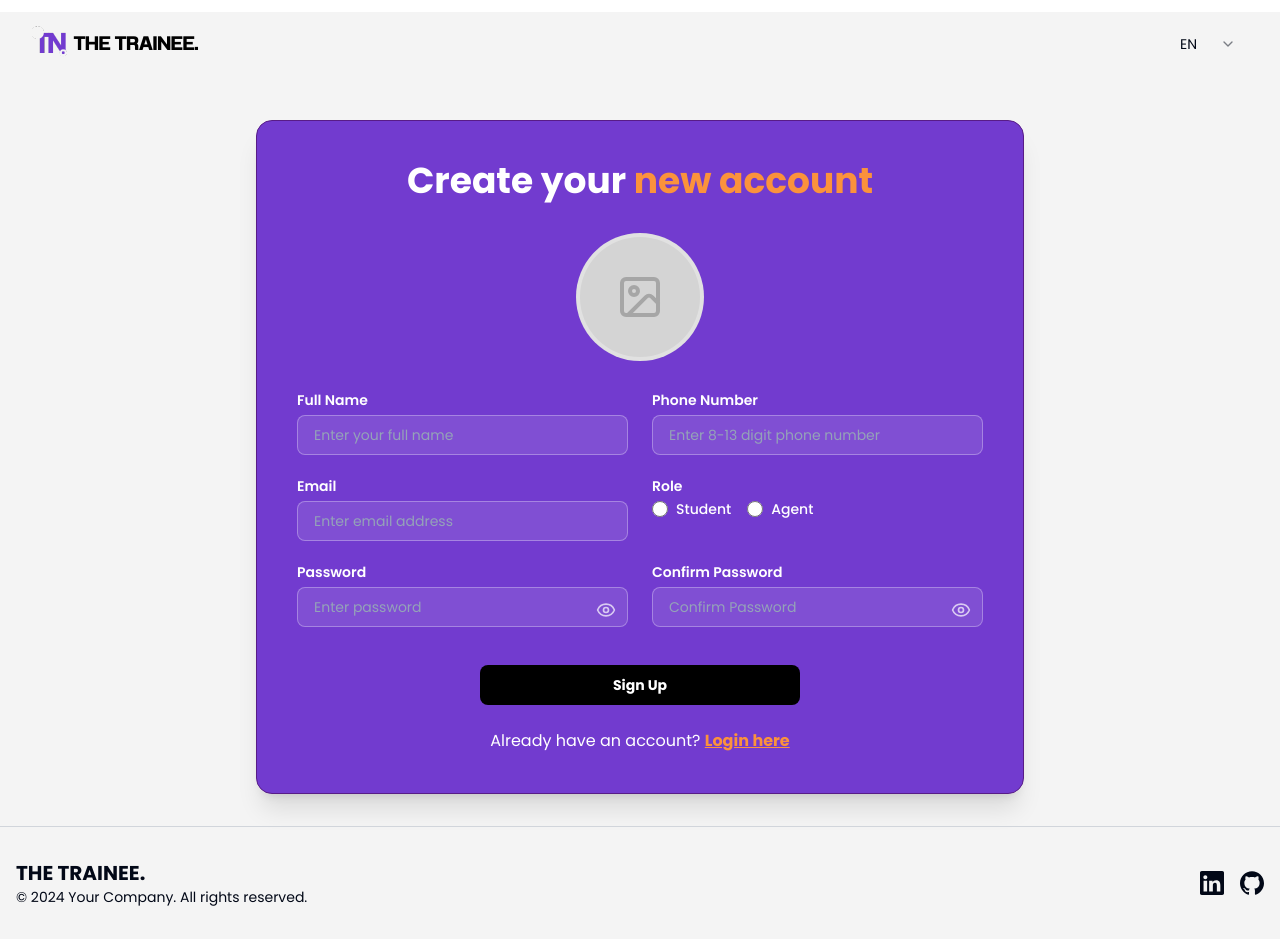
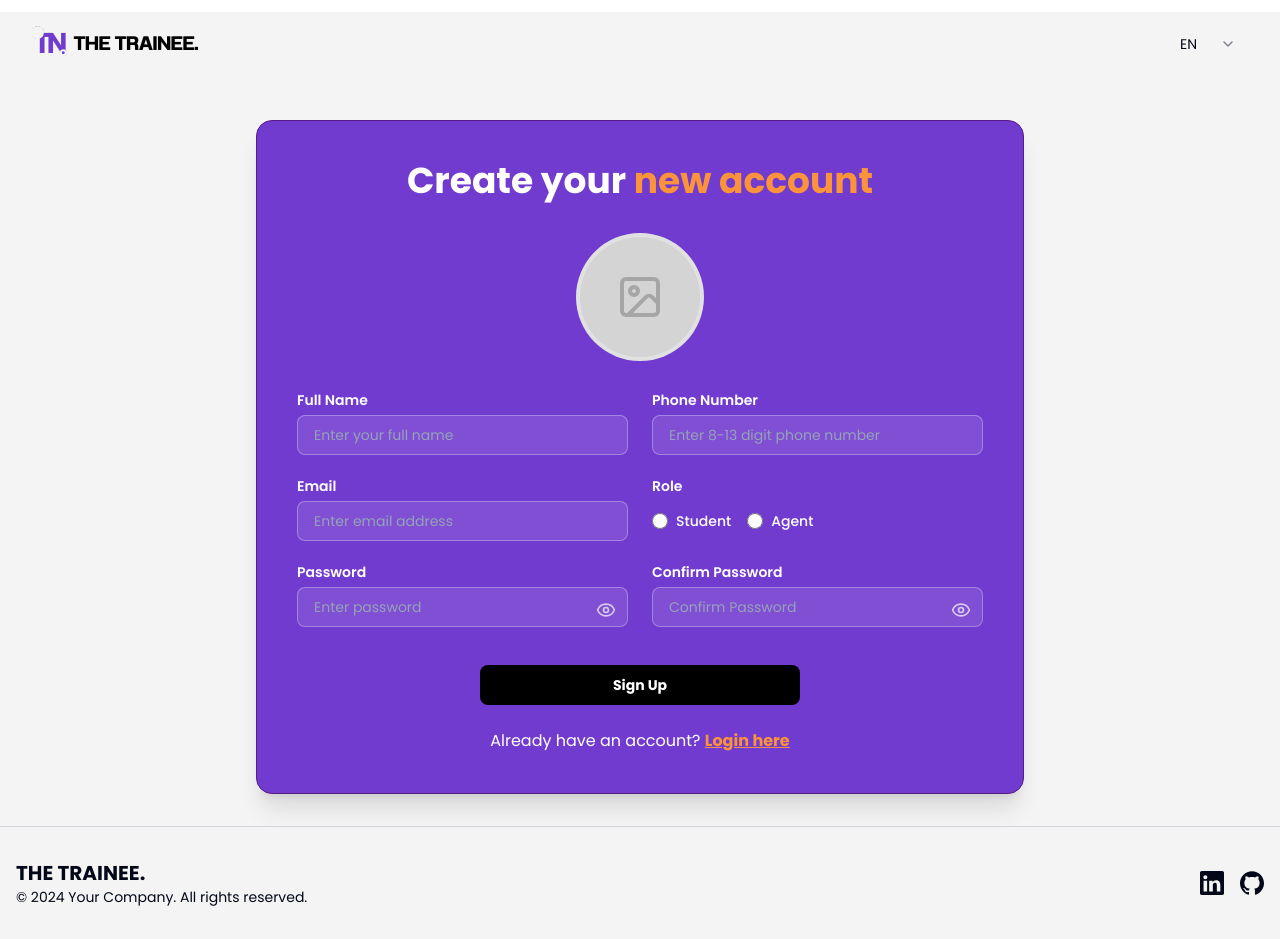
Before and after one commit to ptks27/Internship_application_system-Project, a React (Vite) app in the folder frontend/: page /signup in a window 1280 px wide. Built offline with nearby package versions, Linux system fonts and the light colour scheme.

Commit message:
edit role and signup

```diff
--- a/frontend/src/components/auth/Signup.jsx
+++ b/frontend/src/components/auth/Signup.jsx
@@ -428,8 +428,8 @@ const Signup = () => {
               <Label className="block text-white font-semibold mb-2">
                 {t("role")}
               </Label>
-              <div className="flex space-x-4">
-                <div className="flex items-center space-x-2">
+              <div className="flex space-x-4 mt-5">
+                <div className="flex items-center space-x-2 ">
                   <Input
                     type="radio"
                     name="role"
--- a/frontend/src/i18n.js
+++ b/frontend/src/i18n.js
@@ -561,7 +561,7 @@ i18n.use(initReactI18next).init({
         recentlyPostedJobs: "รายการงานที่โพสต์่าสุด",
         noJobsPostedYet: "ไม่พบงานที่โพสต์",
         wantToDeleteJob: "คุณต้องการลบงานนี้หรือไม่?",
-        role: "ตำแหน่ง",
+        role: "บทบาท",
         applicants: "ผู้สมัคร",
         jobUpdate: "อัปเดตงาน",
         // Add new translations for PostJobs
@@ -602,7 +602,7 @@ i18n.use(initReactI18next).init({
         welcomeSubtitle: "ยินดีต้อนรับสู่เว็บไซต์ของเรา",
         password: "รหัสผ่าน",
         enterPassword: "กรอกรหัสผ่าน",
-        student: "นักเรียน",
+        student: "นักเรียน/นักศึกษา",
         agent: "ตัวแทน",
         forgotPassword: "ลืมรหัสผ่าน?",
         forgotPassword1: "ลืมรหัสผ่าน",
```
